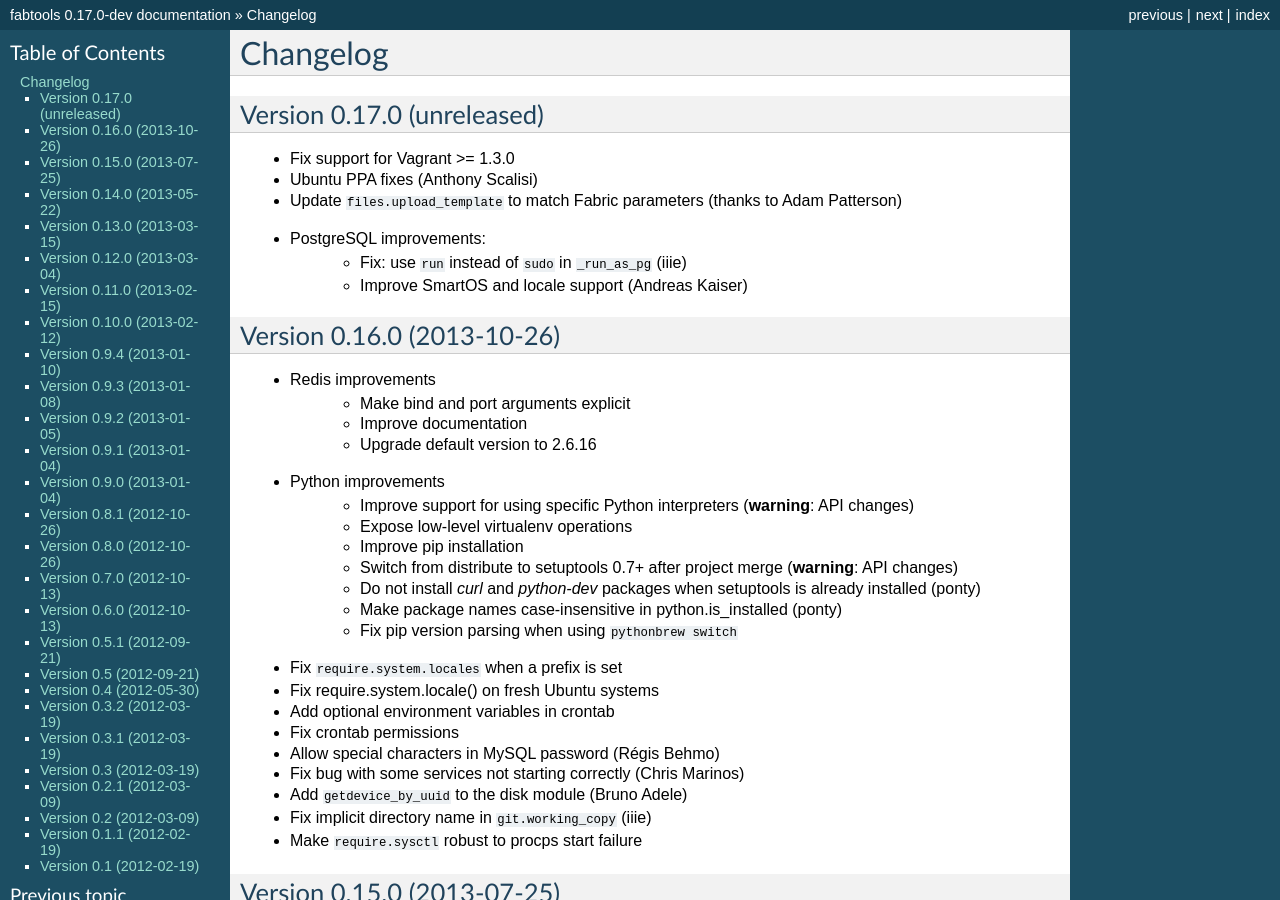
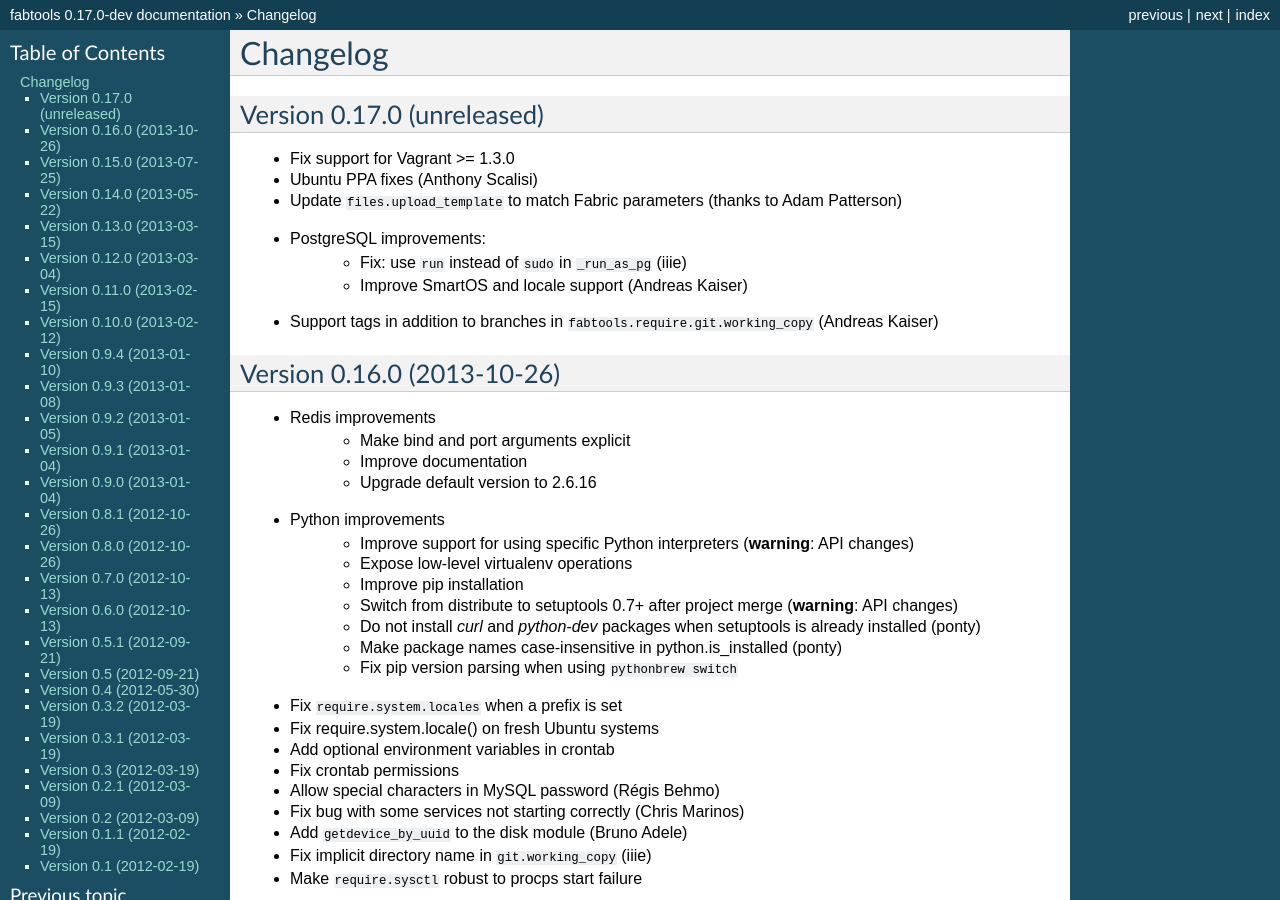
Before and after one commit to fabtools/fabtools, a Sphinx documentation site: the page built from docs/CHANGELOG.rst, in a window 1280 px wide and 900 px high. Built offline with Sphinx 7.4.7, drawn with Linux system fonts in a browser that asks for light colours.

Commit message:
Update changelog

```diff
--- a/docs/CHANGELOG.rst
+++ b/docs/CHANGELOG.rst
@@ -11,6 +11,8 @@
 * PostgreSQL improvements:
     * Fix: use ``run`` instead of ``sudo`` in ``_run_as_pg`` (iiie)
     * Improve SmartOS and locale support (Andreas Kaiser)
+* Support tags in addition to branches in
+  ``fabtools.require.git.working_copy`` (Andreas Kaiser)
 
 
 Version 0.16.0 (2013-10-26)
```
